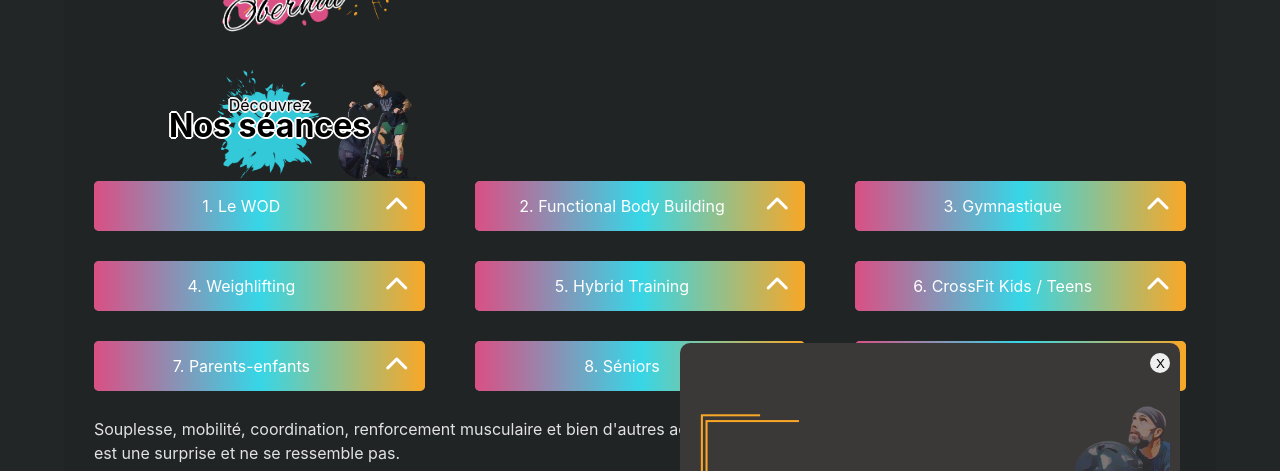
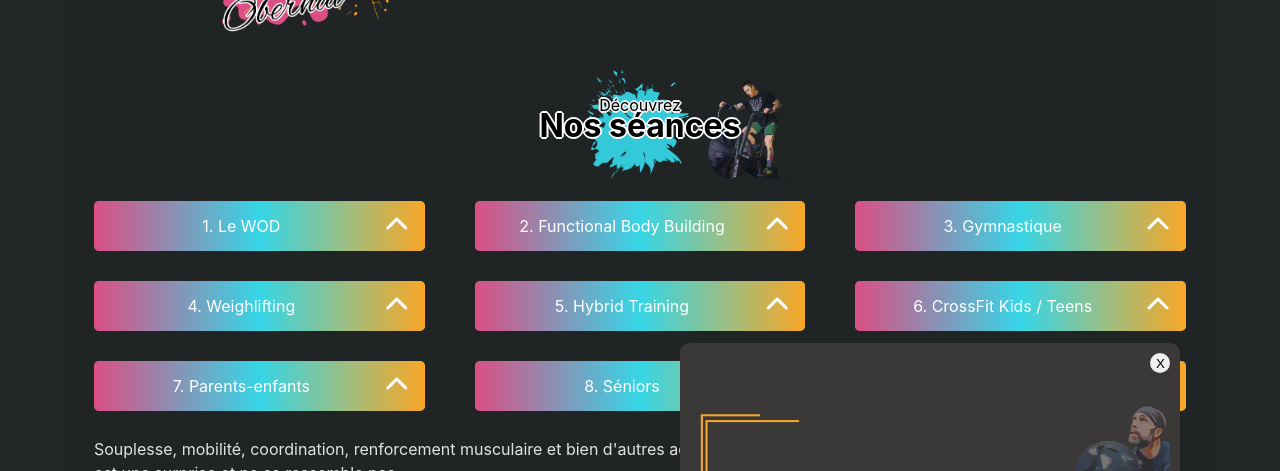
Before and after one commit to Crrux/CrossfitObernai, a React (Vite) app: page /cours in a window 1280 px wide. Shown: the part 157-628 px from the top of the page. Built offline with nearby package versions, Linux system fonts and the light colour scheme; no server answers.

Commit message:
footer: ajout margin top Class: center du titre home: hauteur min en comm

```diff
--- a/src/layout/footer/_footer.sass
+++ b/src/layout/footer/_footer.sass
@@ -1,4 +1,5 @@
 footer
+    margin-top: 50px
     padding-bottom: 20px
     #Contact_info
         display: flex
--- a/src/pages/class/_class.sass
+++ b/src/pages/class/_class.sass
@@ -1,32 +1,36 @@
 #class
-    .title_container
-        position: relative
-        width: fit-content
-        padding: 10px 0px
-        text-shadow: 2px 0 #fff, -2px 0 #fff, 0 2px #fff, 0 -2px #fff, 1px 1px #fff, -1px -1px #fff, 1px -1px #fff, -1px 1px #fff
-        color: black
-        img
-            position: absolute
-            left: 0
-            top: 0
+    .main__header
+        display: flex
+        justify-content: center
+        .title_container
+            position: relative
             width: fit-content
-            height: 100%
-            z-index: -1
-        p
-            position: absolute
-            left: 50%
-            transform: translateX(-50%) translateY(-3px)
-        h1
-            display: flex
-            padding: 0 75px
-            z-index: 2
-            width: fit-content
+            padding: 10px 0px
+            text-shadow: 2px 0 #fff, -2px 0 #fff, 0 2px #fff, 0 -2px #fff, 1px 1px #fff, -1px -1px #fff, 1px -1px #fff, -1px 1px #fff
+            color: black
+            img
+                position: absolute
+                left: 0
+                top: 0
+                width: fit-content
+                height: 100%
+                z-index: -1
+            p
+                position: absolute
+                left: 50%
+                transform: translateX(-50%) translateY(-3px)
+            h1
+                display: flex
+                padding: 0 75px
+                z-index: 2
+                width: fit-content
     .collapsible
         margin-bottom: 10px
         width: 100%
         margin-left: auto
         margin-right: auto
         &_container
+            margin-top: 20px
             display: grid
             grid-template-columns: repeat(auto-fit, minmax(270px, 1fr))
             row-gap: 20px
--- a/src/pages/home/_home.sass
+++ b/src/pages/home/_home.sass
@@ -1,5 +1,5 @@
 .Home
-    min-height: 2000px
+    // min-height: 2000px
     .title_container
         position: relative
         width: fit-content
--- a/src/sass/style.css
+++ b/src/sass/style.css
@@ -544,6 +544,7 @@ header #Header_Logo {
   }
 }
 footer {
+  margin-top: 50px;
   padding-bottom: 20px;
 }
 footer #Contact_info {
@@ -589,9 +590,6 @@ footer #Contact_info #Google_map {
     width: 30rem;
   }
 }
-.Home {
-  min-height: 2000px;
-}
 .Home .title_container {
   position: relative;
   width: -moz-fit-content;
@@ -631,7 +629,11 @@ footer #Contact_info #Google_map {
   width: 100%;
 }
 
-#class .title_container {
+#class .main__header {
+  display: flex;
+  justify-content: center;
+}
+#class .main__header .title_container {
   position: relative;
   width: -moz-fit-content;
   width: fit-content;
@@ -639,7 +641,7 @@ footer #Contact_info #Google_map {
   text-shadow: 2px 0 #fff, -2px 0 #fff, 0 2px #fff, 0 -2px #fff, 1px 1px #fff, -1px -1px #fff, 1px -1px #fff, -1px 1px #fff;
   color: black;
 }
-#class .title_container img {
+#class .main__header .title_container img {
   position: absolute;
   left: 0;
   top: 0;
@@ -648,12 +650,12 @@ footer #Contact_info #Google_map {
   height: 100%;
   z-index: -1;
 }
-#class .title_container p {
+#class .main__header .title_container p {
   position: absolute;
   left: 50%;
   transform: translateX(-50%) translateY(-3px);
 }
-#class .title_container h1 {
+#class .main__header .title_container h1 {
   display: flex;
   padding: 0 75px;
   z-index: 2;
@@ -667,6 +669,7 @@ footer #Contact_info #Google_map {
   margin-right: auto;
 }
 #class .collapsible_container {
+  margin-top: 20px;
   display: grid;
   grid-template-columns: repeat(auto-fit, minmax(270px, 1fr));
   row-gap: 20px;
```
Also changed, not shown: 1 other file (tests, documents, lock files or other folders).
